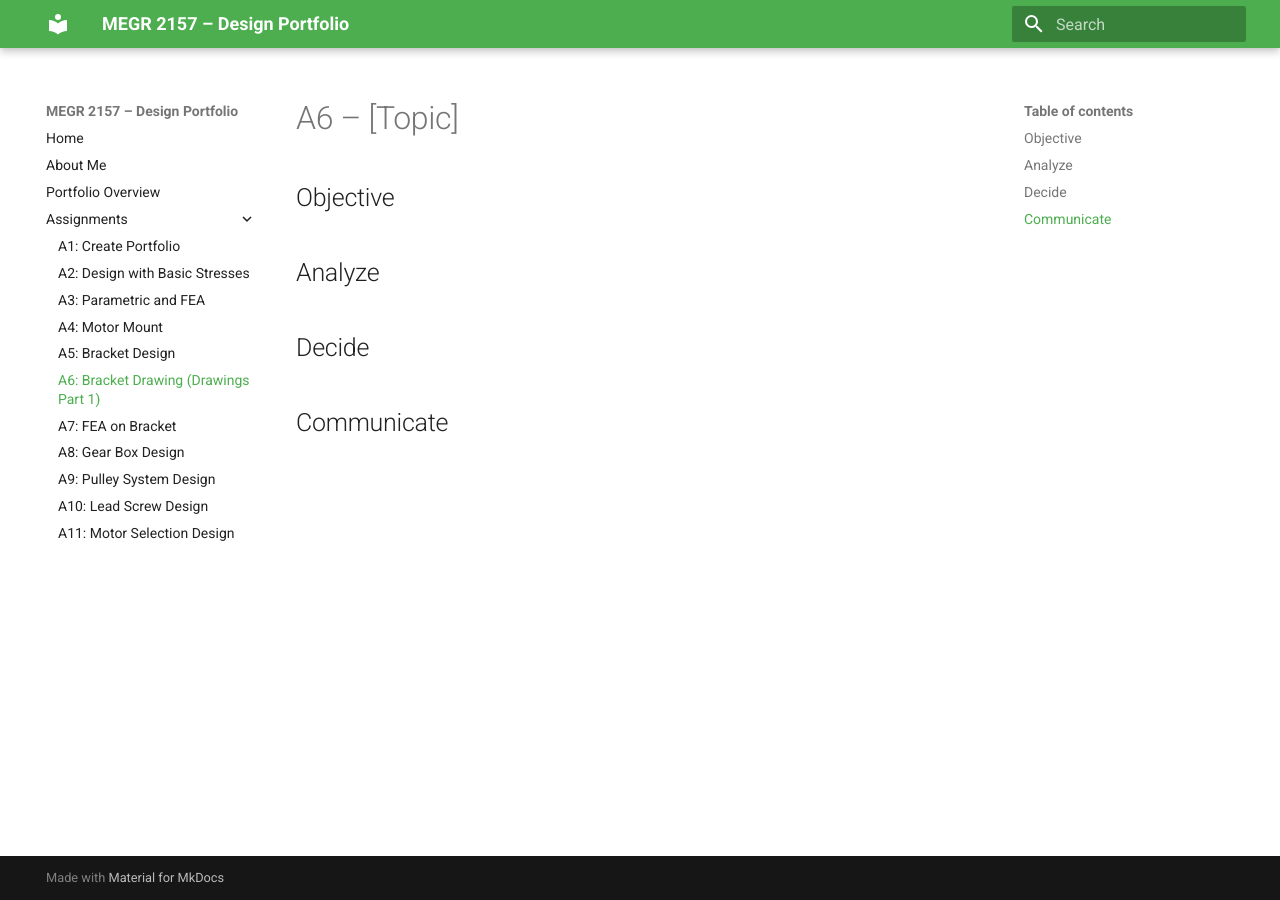
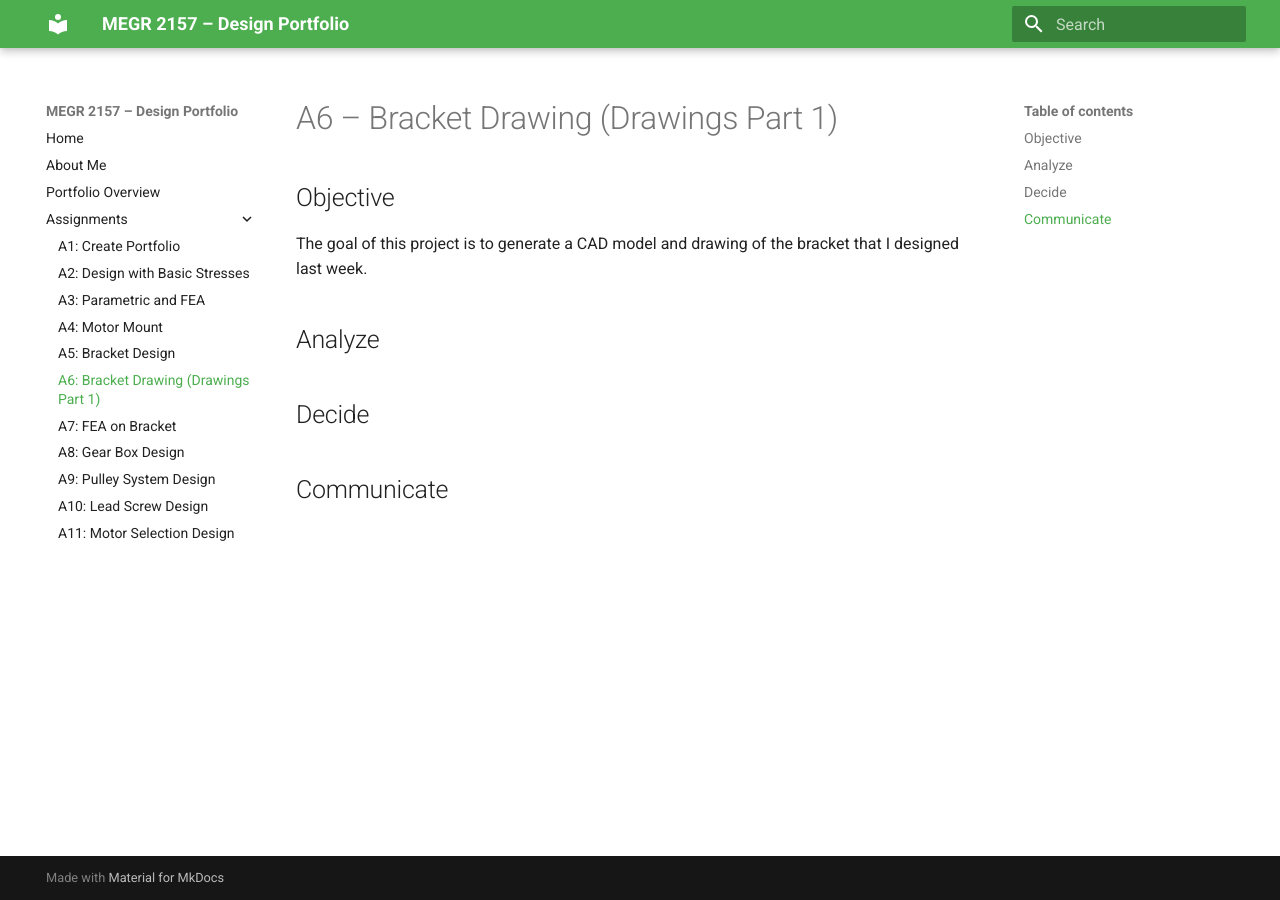
Before and after one commit to jfbrand/jack-brandon-lecture-portfolio, an MkDocs documentation site: the page built from docs/assignments/A6: Bracket Drawing (Drawings Part 1)/index.md, in a window 1280 px wide. Built offline with MkDocs 1.6.1 and Material for MkDocs 9.7.7, drawn with Linux system fonts in a browser that asks for light colours.

Commit message:
Revise title and add project goal in index.md
Updated the title and added project goal to the document.

```diff
--- a/docs/assignments/A6: Bracket Drawing (Drawings Part 1)/index.md
+++ b/docs/assignments/A6: Bracket Drawing (Drawings Part 1)/index.md
@@ -1,9 +1,11 @@
-# A6 – [Topic]
+# A6 – Bracket Drawing (Drawings Part 1)
 
 ## Objective
 
+The goal of this project is to generate a CAD model and drawing of the bracket that I designed last week.
 
 ## Analyze
+
 
 
 ## Decide
```
